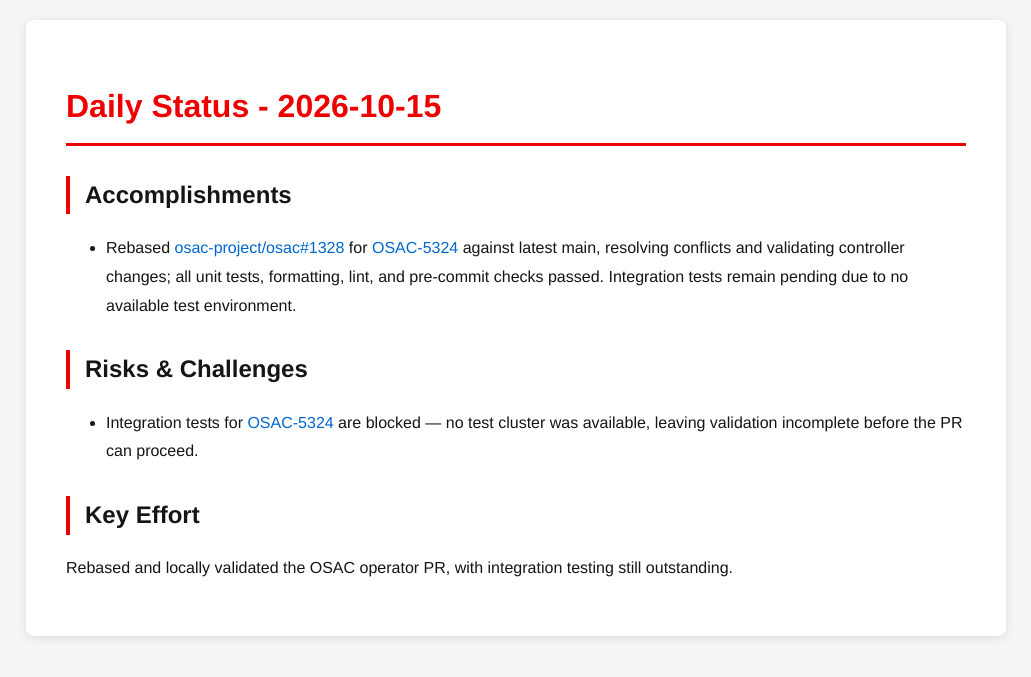
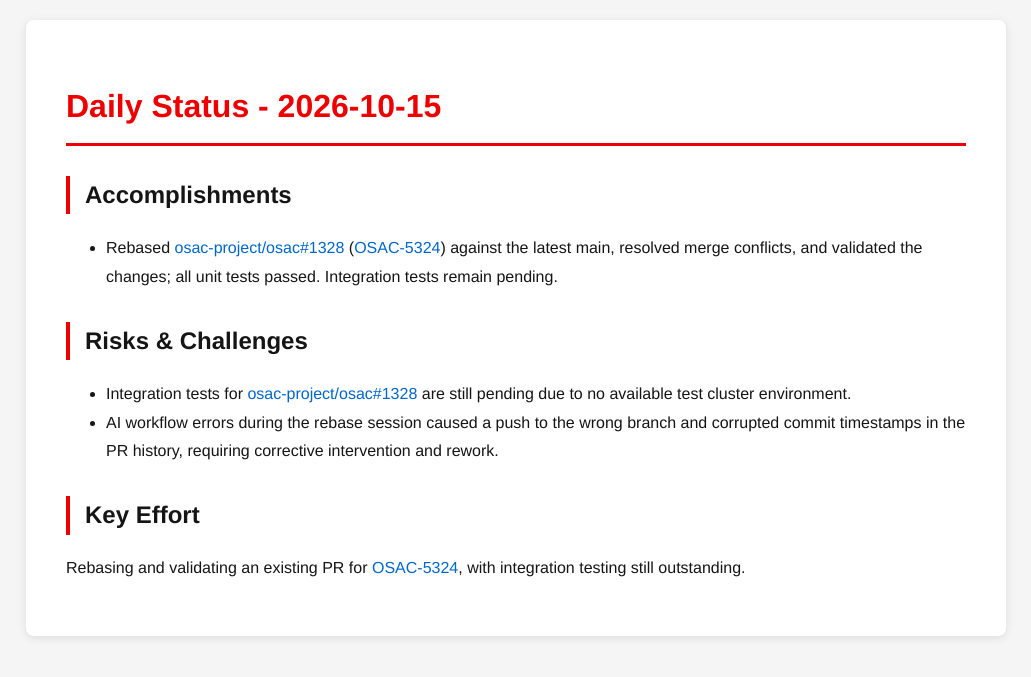
Before and after one commit to tzvatot/daily-status, a Jekyll site: the page built from 2026-10-15.md, in a window 1280 px wide. Shown: the top 677 px of the page, without its empty margins (124-1155 px from the left). Built offline with Jekyll 4.4.1, drawn with Linux system fonts in a browser that asks for light colours.

Commit message:
Daily status update - 2026-10-15

```diff
--- a/2026-10-15.md
+++ b/2026-10-15.md
@@ -7,10 +7,11 @@ date: 2026-10-15
 # Daily Status - 2026-10-15
 
 ## Accomplishments
-- Rebased [osac-project/osac#1328](https://github.com/osac-project/osac/pull/1328) for [OSAC-5324](https://redhat.atlassian.net/browse/OSAC-5324) against latest main, resolving conflicts and validating controller changes; all unit tests, formatting, lint, and pre-commit checks passed. Integration tests remain pending due to no available test environment.
+- Rebased [osac-project/osac#1328](https://github.com/osac-project/osac/pull/1328) ([OSAC-5324](https://redhat.atlassian.net/browse/OSAC-5324)) against the latest main, resolved merge conflicts, and validated the changes; all unit tests passed. Integration tests remain pending.
 
 ## Risks & Challenges
-- Integration tests for [OSAC-5324](https://redhat.atlassian.net/browse/OSAC-5324) are blocked — no test cluster was available, leaving validation incomplete before the PR can proceed.
+- Integration tests for [osac-project/osac#1328](https://github.com/osac-project/osac/pull/1328) are still pending due to no available test cluster environment.
+- AI workflow errors during the rebase session caused a push to the wrong branch and corrupted commit timestamps in the PR history, requiring corrective intervention and rework.
 
 ## Key Effort
-Rebased and locally validated the OSAC operator PR, with integration testing still outstanding.
+Rebasing and validating an existing PR for [OSAC-5324](https://redhat.atlassian.net/browse/OSAC-5324), with integration testing still outstanding.
```
